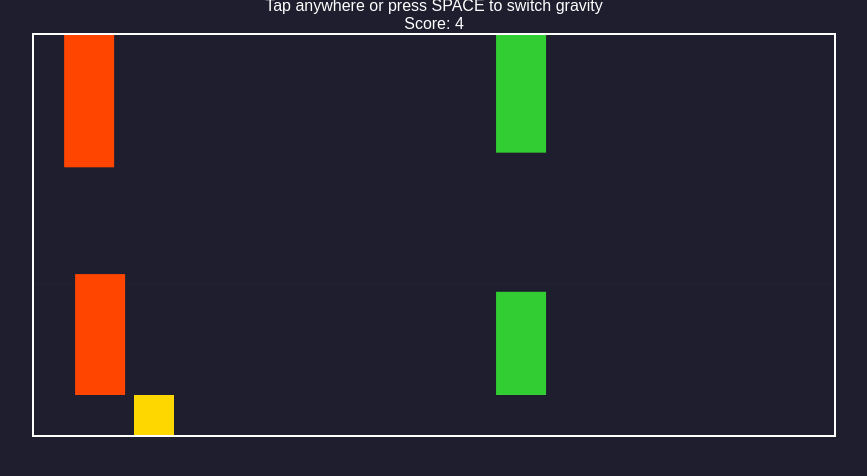
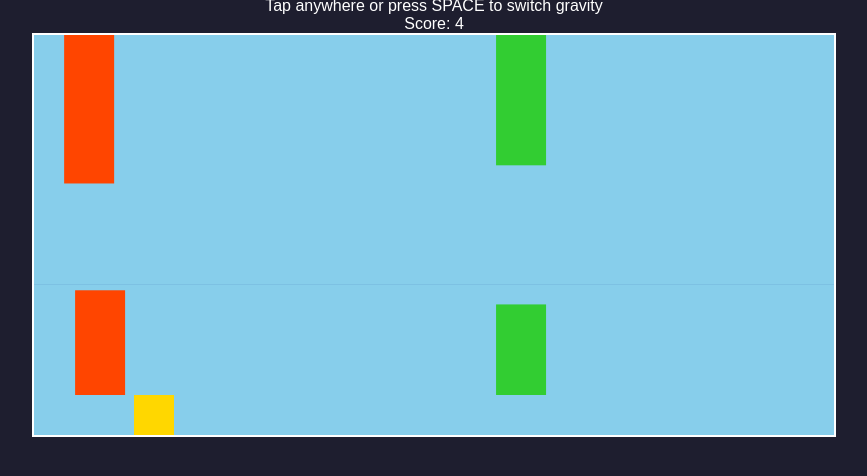
Before and after one commit to greyquail/gravity-switch-game, a plain HTML site: page index.html in a window 1280 px wide. Shown: the part 40-516 px from the top of the page, without its empty margins (206-1073 px from the left). Drawn offline with Linux system fonts and the light colour scheme.

Commit message:
index.html

```diff
--- a/index.html
+++ b/index.html
@@ -7,7 +7,7 @@
     <style>
         * { margin: 0; padding: 0; box-sizing: border-box; }
         body { text-align: center; font-family: Arial, sans-serif; overflow: hidden; background: #1e1e2f; color: white; }
-        canvas { display: block; margin: auto; border: 2px solid white; background: linear-gradient(to bottom, #1e1e2f, #3a3a5e); }
+        canvas { display: block; margin: auto; border: 2px solid white; background: linear-gradient(to bottom, #87CEEB, #4682B4); }
         button { margin-top: 20px; padding: 10px 20px; font-size: 16px; background-color: #28a745; color: white; border: none; border-radius: 5px; cursor: pointer; display: none; }
         button:hover { background-color: #218838; }
     </style>
@@ -49,12 +49,12 @@
 
         function generateObstacles() {
             if (frame % 80 === 0) {
-                let height = 40 + Math.random() * 100;
+                let obstacleHeight = 40 + Math.random() * 80;
                 let gap = 120 + Math.random() * 60;
                 let obstacleColor = Math.random() > 0.5 ? "#FF4500" : "#32CD32";
                 obstacles.push(
-                    { x: canvas.width, y: groundLevel - height, width: 50, height: height, color: obstacleColor },
-                    { x: canvas.width, y: ceilingLevel, width: 50, height: canvas.height - (height + gap), color: obstacleColor }
+                    { x: canvas.width, y: groundLevel - obstacleHeight, width: 50, height: obstacleHeight, color: obstacleColor },
+                    { x: canvas.width, y: ceilingLevel, width: 50, height: canvas.height - (obstacleHeight + gap), color: obstacleColor }
                 );
                 score++;
                 document.getElementById("score").innerText = score;
@@ -102,7 +102,7 @@
         }
 
         function drawBackground() {
-            ctx.fillStyle = "#1e1e2f";
+            ctx.fillStyle = "#87CEEB";
             ctx.fillRect(0, backgroundY, canvas.width, canvas.height);
             ctx.fillRect(0, backgroundY + canvas.height, canvas.width, canvas.height);
         }
```
